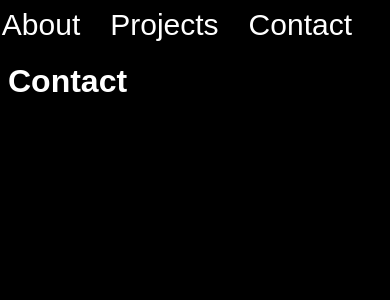
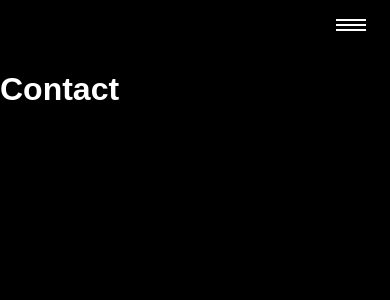
Before and after one commit to xRedRosee/portfolio, a Nuxt app: page /contact in a window 390 px wide. Shown: the top 300 px of the page. Built offline with nearby package versions, Linux system fonts and the light colour scheme; a web font is replaced by a local one.

Commit message:
fixed media queries

```diff
--- a/components/NavBar.vue
+++ b/components/NavBar.vue
@@ -4,6 +4,35 @@ export default {
     setup() {
         const route = useRoute()
     },
+    data() {
+        return {
+            hamburgerMenuPressed: false,
+        }
+    },
+    methods: {
+        hamburgerMenu() {
+            // select the items from HTML
+            const r = document.querySelector(':root');
+
+            if (this.hamburgerMenuPressed == false) {
+                // open hamburger
+                r.style.setProperty('--navbardisplay', 'flex');
+                r.style.setProperty('--opacitylines', 'none');
+                r.style.setProperty('--opacityexit', 'block');
+                r.style.setProperty('--navbarposition', 'fixed');
+                document.querySelector("#exit").innerText = 'X';
+                return this.hamburgerMenuPressed = true;
+            } else if (this.hamburgerMenuPressed == true) {
+                // close hamburger
+                r.style.setProperty('--navbardisplay', 'none');
+                r.style.setProperty('--opacitylines', 'block');
+                r.style.setProperty('--opacityexit', 'none');
+                r.style.setProperty('--navbarposition', 'absolute');
+                document.querySelector("#exit").innerText = 'X';
+                return this.hamburgerMenuPressed = false;
+            }
+        },
+    }
 }
 </script>
 
@@ -23,6 +52,12 @@ export default {
                 <NuxtLink to="/contact" class="nav-text">Contact</NuxtLink>
             </li>
         </ul>
+        <button class="hamburgermenu" @click="hamburgerMenu">
+            <span id="line1"></span>
+            <span id="line2"></span>
+            <span id="line3"></span>
+            <span id="exit"> X </span>
+        </button>
     </nav>
 </template>
 
@@ -34,9 +69,19 @@ export default {
     --normalfont: "owners", sans-serif;
     --white: white;
     --black: black;
+    --navbardisplay: none;
+    --opacitylines: block;
+    --opacityexit: none;
+    --navbarposition: static;
 }
 
-.navbar {}
+.navbar {
+    width: 100%;
+    display: flex;
+    justify-content: space-between;
+    align-items: flex-start;
+    height: auto;
+}
 
 .nav-list {
     list-style: none;
@@ -47,6 +92,8 @@ export default {
     justify-content: flex-end;
     gap: 30px;
     margin-right: 30px;
+    margin-top: 10px;
+    width: 100%;
 }
 
 .nav-item {
@@ -73,7 +120,7 @@ export default {
     position: absolute;
     top: 100%;
     left: 0;
-    background: rgb(255, 255, 255);
+    background: var(--white);
     transition: 300ms;
 }
 
@@ -85,4 +132,119 @@ export default {
     right: 0;
     left: auto;
 }
+
+.hamburgermenu {
+    background-color: none;
+    outline: none;
+    border: none;
+    background: none;
+    display: none;
+}
+
+#line1 {
+    width: 30px;
+    height: 2px;
+    background-color: var(--white);
+    margin-block: 3px;
+    display: var(--opacitylines);
+}
+
+#line2 {
+    width: 30px;
+    height: 2px;
+    background-color: var(--white);
+    margin-block: 3px;
+    display: var(--opacitylines);
+}
+
+#line3 {
+    width: 30px;
+    height: 2px;
+    background-color: var(--white);
+    margin-block: 3px;
+    display: var(--opacitylines);
+}
+
+#exit {
+    display: var(--opacityexit);
+    font-size: 1.5em;
+    font-family: arbotek, sans-serif;
+    font-weight: 100;
+    color: var(--white);
+}
+
+/* -------------------------------------------- media queries */
+@media screen and (max-width: 768px) {
+    .navbar {
+        display: flex;
+        flex-direction: column-reverse;
+        justify-content: center;
+        align-items: flex-end;
+        height: 100%;
+        width: 100%;
+        background-color: var(--black);
+        margin: 0;
+        padding: 0;
+        height: 50px;
+        position: var(--navbarposition);
+    }
+
+    .nav-list {
+        list-style: none;
+        margin: 0;
+        padding: 0;
+        display: var(--navbardisplay);
+        flex-direction: column;
+        align-items: flex-end;
+        justify-content: space-evenly;
+        position: absolute;
+        right: 0;
+        width: 50%;
+        top: 40px;
+    }
+
+
+    .nav-text {
+        margin-right: 16px;
+        font-size: 50px;
+    }
+
+    .hamburgermenu {
+        display: block;
+    }
+
+    #line1 {
+        display: var(--opacitylines);
+        margin-right: 18px;
+    }
+
+    #line2 {
+        display: var(--opacitylines);
+        margin-right: 18px;
+    }
+
+    #line3 {
+        display: var(--opacitylines);
+        margin-right: 18px;
+    }
+
+    #exit {
+        display: var(--opacityexit);
+        font-size: 40px;
+        font-weight: 100;
+        font-family: var(--normalfont);
+        margin-right: 18px;
+    }
+}
+
+@media (min-width: 769px) and (max-width: 8000px) {
+    .nav-list {
+        display: flex;
+        flex-direction: row;
+    }
+
+    .navbar {
+        position: static;
+    }
+}
 </style>
--- a/pages/about.vue
+++ b/pages/about.vue
@@ -22,6 +22,8 @@ export default {
 
 body {
     background-color: var(--black);
+    margin: 0;
+    padding: 0;
 }
 
 .page-title {
--- a/pages/contact.vue
+++ b/pages/contact.vue
@@ -22,6 +22,8 @@ export default {
 
 body {
     background-color: var(--black);
+    margin: 0;
+    padding: 0;
 }
 
 .page-title {
--- a/pages/index.vue
+++ b/pages/index.vue
@@ -22,6 +22,8 @@ export default {
 
 body {
     background-color: var(--black);
+    margin: 0;
+    padding: 0;
 }
 
 .page-title {
--- a/pages/projects.vue
+++ b/pages/projects.vue
@@ -22,6 +22,8 @@ export default {
 
 body {
     background-color: var(--black);
+    margin: 0;
+    padding: 0;
 }
 
 .page-title {
```
